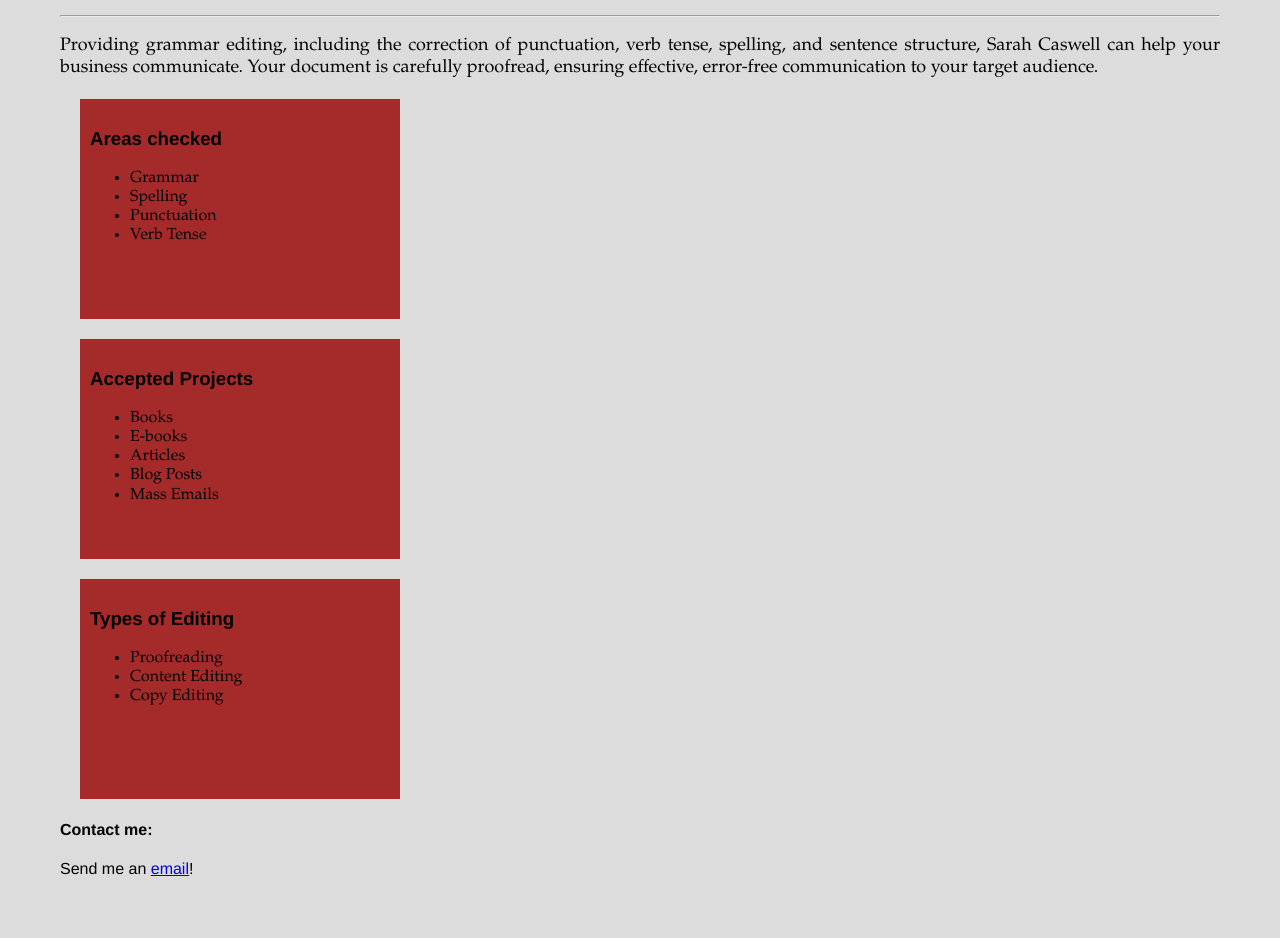
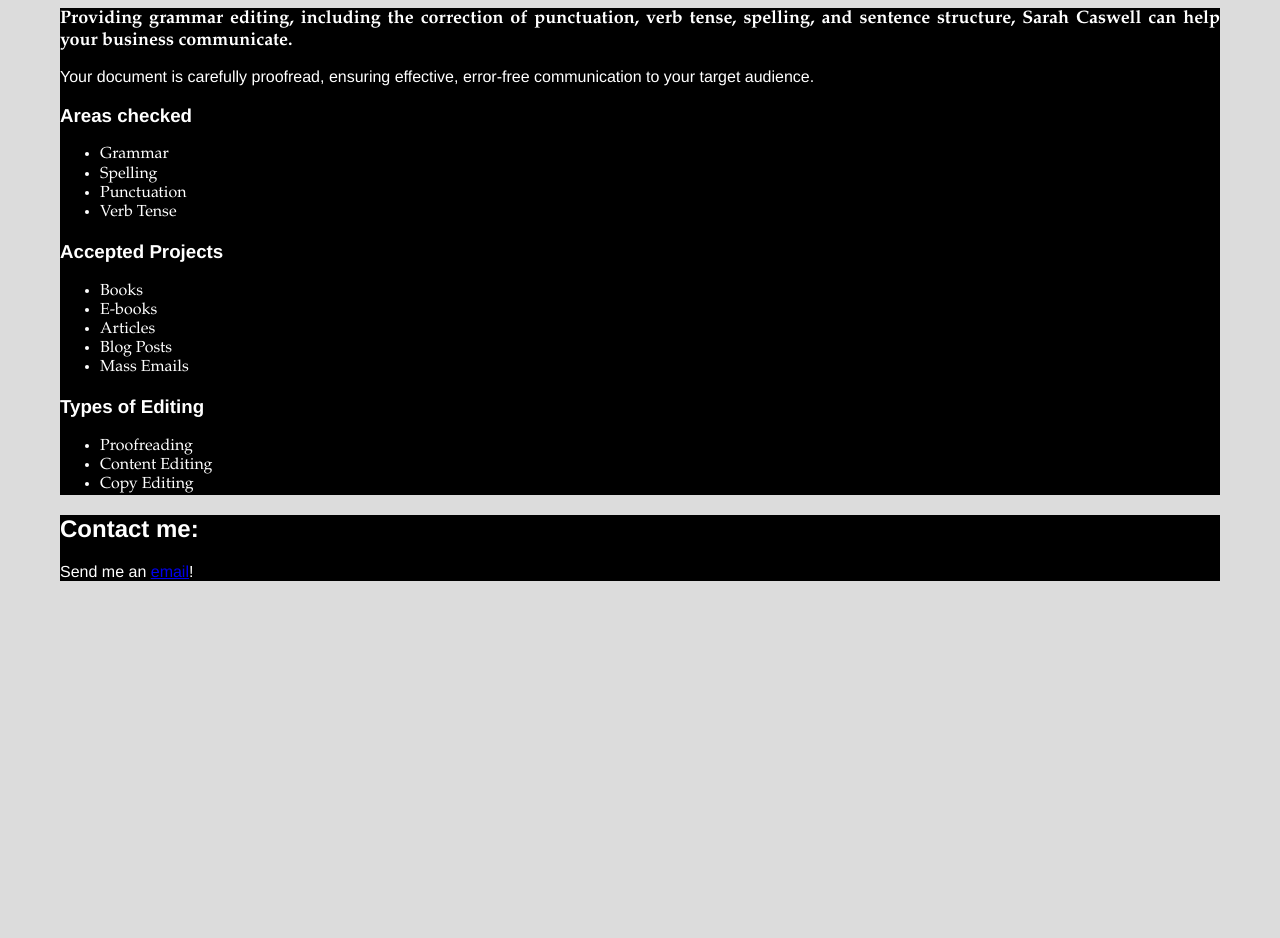
Before and after one commit to riannamc/riannamc.github.io, a plain HTML site: page unit_1/index.html in a window 1280 px wide. Shown: the part 339-1277 px from the top of the page. After the commit the page ends 980 px from the top, so only its background shows below. Drawn offline with Linux system fonts and the light colour scheme.

Commit message:
Update index.html

```diff
--- a/unit_1/index.html
+++ b/unit_1/index.html
@@ -6,21 +6,23 @@
 	<link rel="stylesheet" type="text/css" href="css/style.css">
 </head>
 <body>
-	<h1>Sarah Caswell Editing</h1>
-
+	<header>
+		<p class="logo">Sarah Caswell Editing</p>
 		<img src="images/sarahprofile.jpg">
-
 		<nav>
 			<a id="about" href="#">About</a>
 			<a id="projects" href="#">Projects</a>
 			<a id="contact" href="#">Contact</a>
 		</nav>
+	</header>
 	<hr>
 	<p id="slogan">This is my slogan</p>
 	<!-- <h2>This is my slogan</h2> -->
 	<hr>
-	<p id="maintext">Providing grammar editing, including the correction of punctuation, verb tense, spelling, and sentence structure, Sarah Caswell can help your business communicate. Your document is carefully proofread, ensuring effective, error-free communication to your target audience.</p>
-	<div id="areas">
+	<section id="about">
+		<h1 id="maintext">Providing grammar editing, including the correction of punctuation, verb tense, spelling, and sentence structure, Sarah Caswell can help your business communicate.</h1>
+		<p>Your document is carefully proofread, ensuring effective, error-free communication to your target audience.</p>
+		<section class="columns">
 			<h3>Areas checked</h3>
 			<ul>
 				<li>Grammar</li>
@@ -28,8 +30,8 @@
 				<li>Punctuation</li>
 				<li>Verb Tense</li>
 			</ul>
-	</div>
-	<div id="accepted">
+		</section>
+		<section class="columns">
 			<h3>Accepted Projects</h3>
 			<ul>
 				<li>Books</li>
@@ -38,16 +40,19 @@
 				<li>Blog Posts</li>
 				<li>Mass Emails</li>
 			</ul>
-	</div>
-	<div id="editing">
+		</section>
+		<section class="columns">
 			<h3>Types of Editing</h3>
 			<ul>
 				<li>Proofreading</li>
 				<li>Content Editing</li>
 				<li>Copy Editing</li>
 			</ul>
-	</div>
-	<h4>Contact me:</h4>
+		</section>
+	</section>
+	<section id="contact">
+		<h2>Contact me:</h2>
 		<p>Send me an <a id="email" href="mailto:riannamc@gmail.com">email</a>!</p>
+	</section>
 </body>
 </html>
```
Lines whose indentation alone changed are shown as unchanged.
